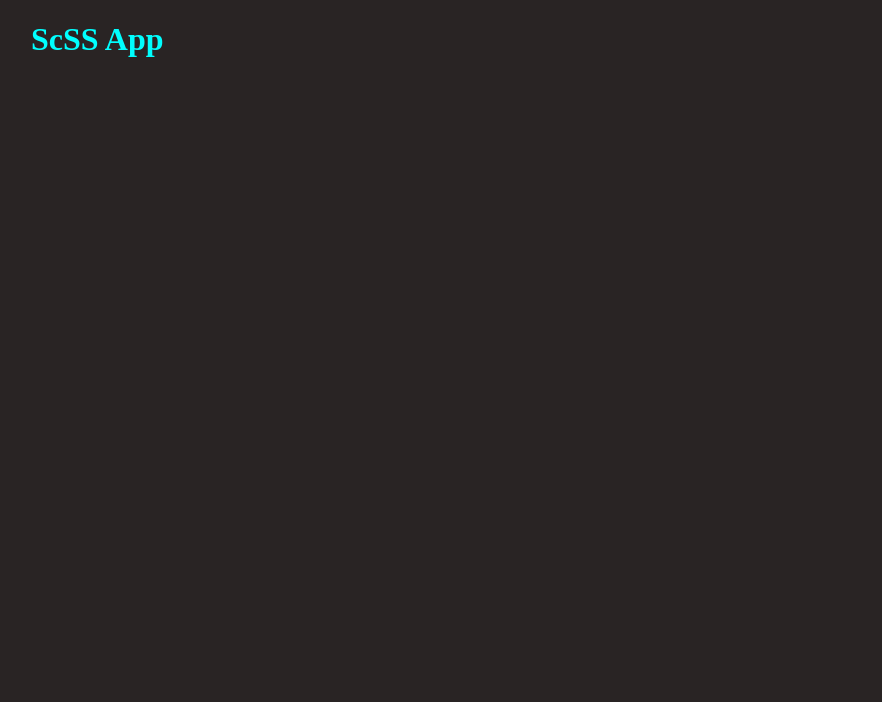
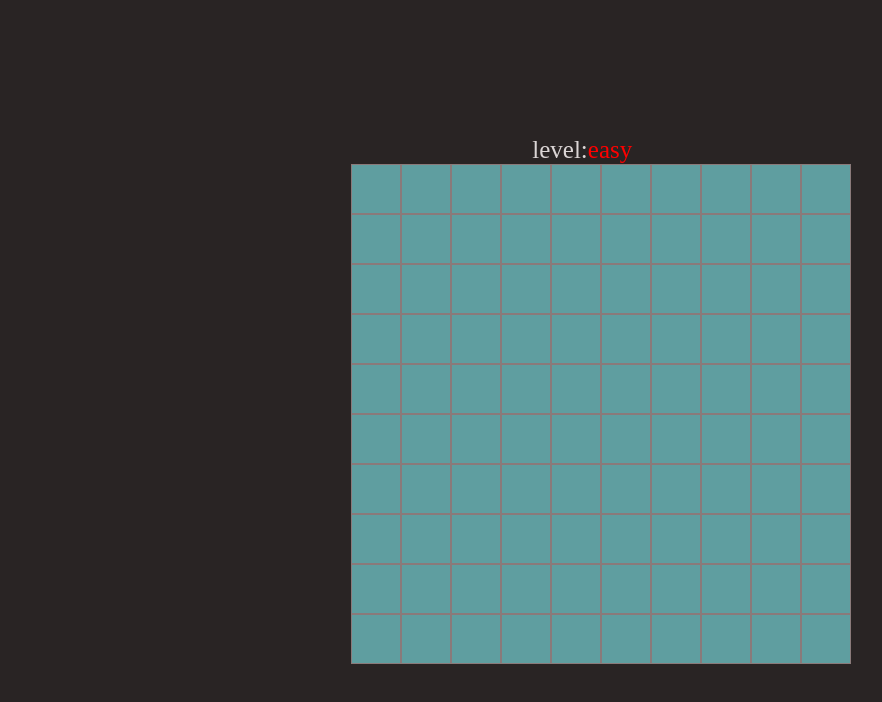
Before and after one commit to tarasauweb/minesweeper2, a website built with webpack: page minesweeper/src/index.html in a window 1280 px wide. Shown: the whole page, without its empty margins (39-921 px from the left). Built offline with nearby package versions, Linux system fonts and the light colour scheme.

Commit message:
feat:change lvl

```diff
--- /dev/null
+++ b/minesweeper/src/components/Field.js
@@ -0,0 +1,16 @@
+import bomb from '../img/bomb.png'
+import flag from '../img/flag.png'
+import { createField } from './functions';
+
+
+function Field (body,rules) {
+  const field = document.createElement('div');
+  field.classList.add('field');
+  body.append(field)
+  createField(field,10,10,'field__square');
+
+  return field
+}
+
+
+export default Field
--- /dev/null
+++ b/minesweeper/src/components/Menu.js
@@ -0,0 +1,33 @@
+import { createField,createHtmlElement,functionLevels } from "./functions";
+import objRules from "../rules";
+
+const Menu = ()=>{
+  const ul = document.createElement('ul');
+  let select = createSelect()
+  ul.classList.add('menu');
+  const levels = document.createElement('li');
+  ul.append(levels)
+  levels.classList.add('menu__item')
+  levels.textContent = 'level: '
+  levels.append(select)
+  functionLevels(levels,select)
+  return ul
+}
+
+function createSelect () {
+  const select = document.createElement('div');
+  select.classList.add('select');
+  for(let key in objRules) {
+    const el = createHtmlElement('select__option')
+    el.textContent = key
+    if(el.textContent === 'easy'){
+      el.classList.add('option-active')
+    }
+    select.append(el)
+  }
+
+  return select
+
+}
+
+export default Menu
--- /dev/null
+++ b/minesweeper/src/components/functions.js
@@ -0,0 +1,31 @@
+export function createHtmlElement (className) {
+  const element = document.createElement('div');
+  element.classList.add(className)
+  return element
+}
+
+export function createField (mainElement , size1, size2 , className) {
+  for(let i = 0 ; i < size1*size2 ; i++) {
+    const element = document.createElement('div');
+    element.classList.add(className)
+    mainElement.append(element)
+  }
+}
+
+export const functionLevels = (levelsElement,select)=>{
+  levelsElement.addEventListener('mouseenter' ,  ()=>{
+    select.classList.add('levels-active')
+  })
+  levelsElement.addEventListener('mouseleave' , ()=>{
+    select.classList.remove('levels-active')
+  })
+  levelsElement.addEventListener('click' , (e)=>{
+    const selectOptionList = document.querySelectorAll('.select__option');
+    selectOptionList.forEach(element => {
+      element.classList.remove('option-active')
+    });
+    if(e.target.classList.contains('select__option')){
+      e.target.classList.add('option-active')
+    }
+  })
+}
--- a/minesweeper/src/index.html
+++ b/minesweeper/src/index.html
@@ -6,13 +6,7 @@
     <meta name="viewport" content="width=device-width, initial-scale=1.0">
     <title>ScSS</title>
 </head>
-<body>
-    <header class="header">
-        <div class="container">
-            <h1 class="title">
-                ScSS App
-            </h1>
-        </div>
-    </header>
+<body class="body">
+
 </body>
 </html>
--- a/minesweeper/src/main.js
+++ b/minesweeper/src/main.js
@@ -1 +1,9 @@
-import './style.scss'
+import './style.scss';
+import objRules from './rules';
+import createField from './components/Field.js';
+import Menu from './components/Menu';
+const body = document.querySelector('.body');
+
+body.append(Menu())
+
+createField(body,'easy')
--- /dev/null
+++ b/minesweeper/src/rules.js
@@ -0,0 +1,21 @@
+const objRules = {
+  easy:{
+    time : 10,
+    mines : 10 ,
+    size: 10,
+    width:`50px`,
+    height:`50px`,
+  },
+  medium:{
+    time : 10,
+    mines : 10 ,
+    size: 15,
+  },
+  hard:{
+    time : 10,
+    mines : 10 ,
+    size: 25,
+  }
+}
+
+export default objRules
--- a/minesweeper/src/style.scss
+++ b/minesweeper/src/style.scss
@@ -1,16 +1,57 @@
+*{
+    padding: 0;
+    margin: 0;
+    box-sizing: border-box;
+}
+li{
+    list-style: none;
+}
 $bk-ground:rgb(41, 36, 36);
 $color:rgb(219, 213, 213);
 
 body{
     background-color: $bk-ground;
     color: $color;
+    width: 100%;
+    height: 100vh;
+    display: flex;
+    align-items: center;
+    justify-content: center;
+    flex-direction: column;
 }
-.header{
-    .container{
-        width: 1140px;
-        margin: 0 auto;
-        h1{
-            color: aqua;
-        }
+.field{
+    width: 500px;
+    height: 500px;
+    background-color: cadetblue;
+    display: flex;
+    flex-wrap: wrap;
+    overflow: hidden;
+    &__square{
+        width: 50px;
+        height: 50px;
+        border: 1px solid #8a7a7a;
     }
 }
+.menu{
+    font-size: 25px;
+    &__item{
+        display: flex;
+    }
+}
+.select{
+    font-size: 25px;
+    height: 27px;
+    overflow: hidden;
+    display: flex;
+    flex-direction: column;
+    &__option{
+        cursor: pointer;
+    }
+}
+.option-active{
+    color: red;
+    order: -1;
+}
+.levels-active{
+    height: auto;
+}
```
Also changed, not shown: minesweeper/src/img/bomb.png (added), minesweeper/src/img/flag.png (added).
